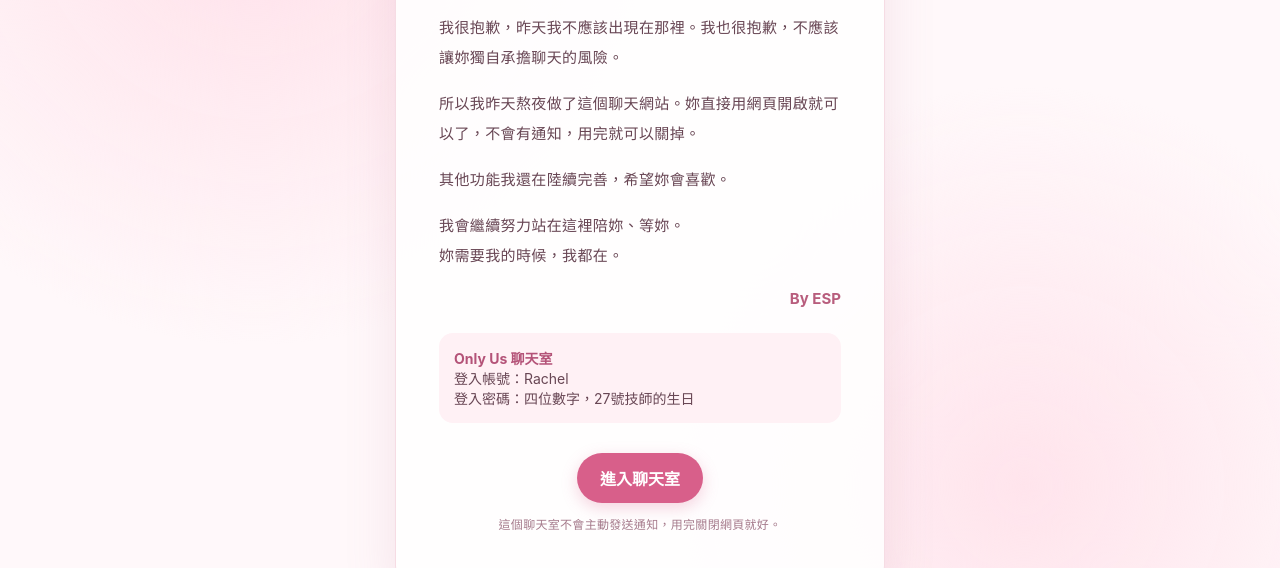
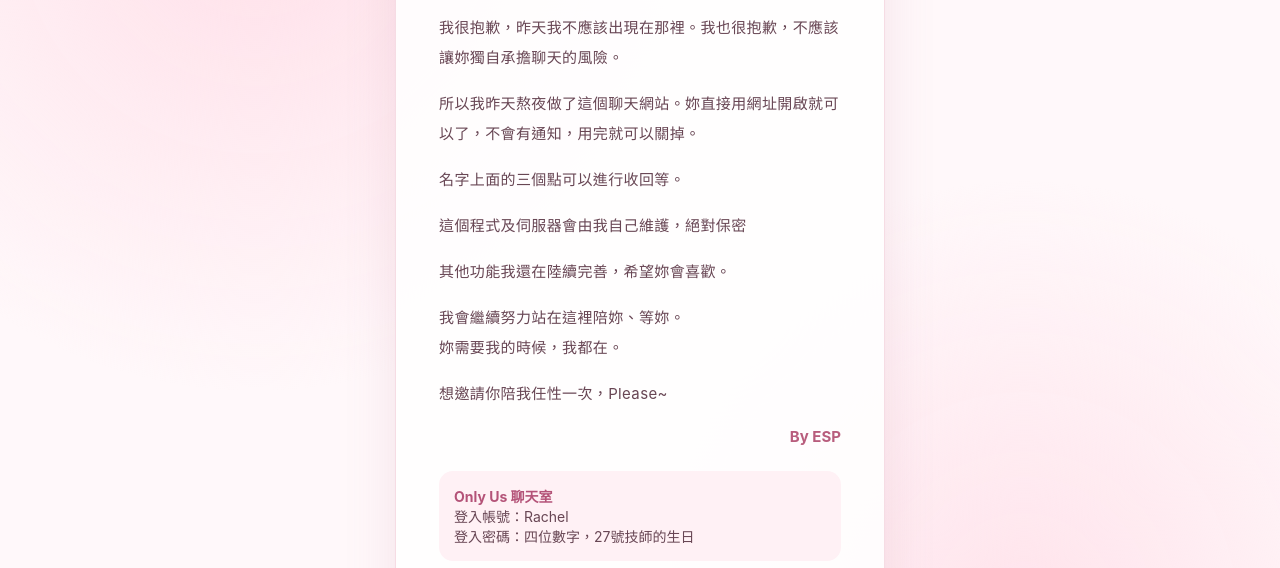
Before and after one commit to AnYu-Yeh/only-us-invitation, a plain HTML site: page index.html in a window 1280 px wide. Both pictures are taken after a click on the button "要 ❤️". Shown: the part 232-800 px from the top of the page. Drawn offline with Linux system fonts and the light colour scheme.

Commit message:
Update index.html

```diff
--- a/index.html
+++ b/index.html
@@ -22,9 +22,12 @@
 <div class="letter">
 <p>阿灰，</p>
 <p>我很抱歉，昨天我不應該出現在那裡。我也很抱歉，不應該讓妳獨自承擔聊天的風險。</p>
-<p>所以我昨天熬夜做了這個聊天網站。妳直接用網頁開啟就可以了，不會有通知，用完就可以關掉。</p>
+<p>所以我昨天熬夜做了這個聊天網站。妳直接用網址開啟就可以了，不會有通知，用完就可以關掉。</p>
+<p>名字上面的三個點可以進行收回等。</p>
+<p>這個程式及伺服器會由我自己維護，絕對保密</p>
 <p>其他功能我還在陸續完善，希望妳會喜歡。</p>
 <p>我會繼續努力站在這裡陪妳、等妳。<br>妳需要我的時候，我都在。</p>
+<p>想邀請你陪我任性一次，Please~</p>
 <div class="sign">By ESP</div>
 </div>
 <div class="account"><strong>Only Us 聊天室</strong><br>登入帳號：Rachel<br>登入密碼：四位數字，27號技師的生日</div>
```
